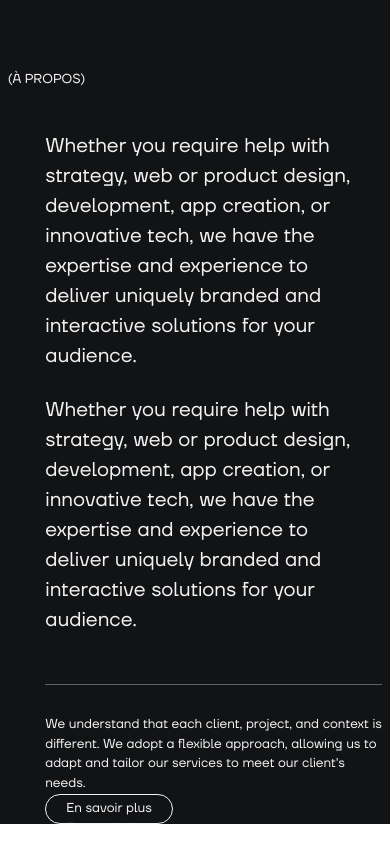
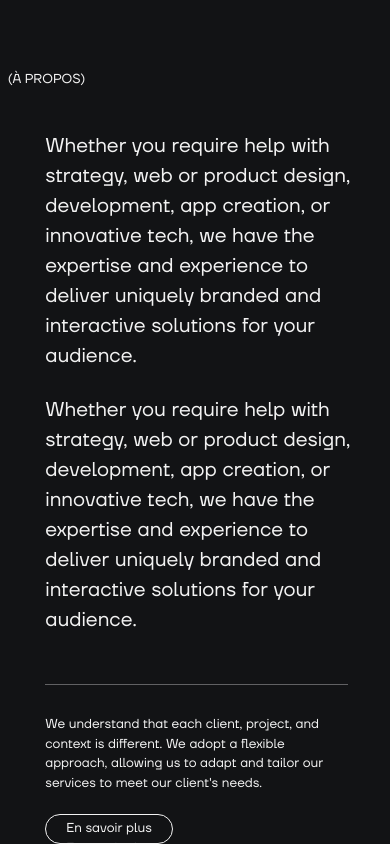
Before and after one commit to CyrilGouv/next-folio, a Next.js app: page / in a window 390 px wide. Shown: the part 1729-2573 px from the top of the page. Built offline with nearby package versions, Linux system fonts and the light colour scheme.

Commit message:
added intro content

```diff
--- a/animations/text/opacityAndTransformY.js
+++ b/animations/text/opacityAndTransformY.js
@@ -4,14 +4,15 @@ import ScrollTrigger from "gsap/dist/ScrollTrigger"
 gsap.registerPlugin(ScrollTrigger)
 
 
-const opacityAndTransformY = (section, text) => {
-    gsap.set(text, { autoAlpha: 0, yPercent: 25 })
+const opacityAndTransformY = (section, text, fromYPercent = 25, duration = 0.85, delay = 0) => {
+    gsap.set(text, { autoAlpha: 0, yPercent: fromYPercent })
 
     if (section) {
         gsap.to(text, {
             autoAlpha: 1,
             yPercent: 0,
-            duration: .85,
+            duration: duration,
+            delay: delay,
             ease: "power2.out",
             scrollTrigger: {
                 trigger: section,
--- a/components/Blocks/Intro/IntroContent.jsx
+++ b/components/Blocks/Intro/IntroContent.jsx
@@ -1,12 +1,27 @@
+"use client"
+
+import { useRef } from "react"
+import { useGSAP } from "@gsap/react"
 import TextInfo from "@/components/UI/Elements/Text/TextInfo"
 import TextReveal from "@/components/UI/Elements/Text/TextReveal"
 import Line from "@/components/UI/Elements/Line/Line"
 import Button from "@/components/UI/Elements/Button/Button"
+import opacityAndTransformY from "@/animations/text/opacityAndTransformY"
 
 import styles from "./IntroContent.module.scss"
 
 
 const IntroContent = ({ page }) => {
+
+    // Elements
+    const introBottom = useRef(null)
+    const introCta = useRef(null)
+
+    // Animations
+    useGSAP(() => {
+        opacityAndTransformY(introBottom.current, introBottom.current, 15, 0.85, 0.65)
+        opacityAndTransformY(introCta.current, introCta.current, 25, 0.85, 0.65)
+    })
 
     switch(page) {
         case "homepage":
@@ -21,15 +36,21 @@ const IntroContent = ({ page }) => {
                             <TextReveal text="Whether you require help with strategy, web or product design, development, app creation, or innovative tech, we have the expertise and experience to deliver uniquely branded and interactive solutions for your audience." delay={ 0.375 } />
                         </p>
 
-                        <p className="text--regular">
+                        <p className={ `${styles.intro__content__bottom} text--regular` }>
                             <Line />
 
-                            <span className={ styles.intro__content__bottom }>
+                            <span
+                                ref={ introBottom }
+                                className={ styles.intro__content__bottom__text }
+                            >
                                 We understand that each client, project, and context is different. We adopt a flexible approach, allowing us to adapt and tailor our services to meet our client's needs.
                             </span>
                         </p>
 
-                        <div className={ styles.intro__content__cta }>
+                        <div
+                            ref={ introCta }
+                            className={ styles.intro__content__cta }
+                        >
                             <Button text="En savoir plus" path="/a-propos" />
                         </div>
                     </div>
--- a/components/Blocks/Intro/IntroContent.module.scss
+++ b/components/Blocks/Intro/IntroContent.module.scss
@@ -8,10 +8,6 @@
         width: 90%;
         margin-left: auto;
         margin-top: var(--paddingM);
-
-        .text--regular {
-            width: 90%;
-        }
     }
 
     &__text,
@@ -26,10 +22,19 @@
         &:first-of-type {
             margin-bottom: var(--paddingS);
         }
+    }
 
-        &__inner {
+    &__bottom {
+        width: 90%;
+
+        &__text {
             display: inline-block;
         }
+    }
+
+    &__cta {
+        margin-bottom: 0;
+        margin-top: var(--paddingXS);
     }
 }
 
@@ -43,10 +48,10 @@
     .intro__content {
         &__wrapper {
             width: 80%;
+        }
 
-            .text--regular {
+        &__bottom {
             width: 80%;
-            }
         }
     }
 }
@@ -64,10 +69,10 @@
         &__wrapper {
             width: 64%;
             margin-top: 0;
+        }
 
-            .text--regular {
+        &__bottom {
             width: 73%;
-            }
         }
     }
 }
@@ -82,10 +87,8 @@
 */
 @media (min-width: 1024px) {
     .intro__content {
-        &__wrapper {
-            .text--regular {
+        &__bottom {
             width: 71%;
-            }
         }
     }
 }
@@ -98,10 +101,8 @@
 */
 @media (min-width: 1200px) {
     .intro__content {
-        &__wrapper {
-            .text--regular {
+        &__bottom {
             width: 69%;
-            }
         }
     }
 }
@@ -116,10 +117,10 @@
     .intro__content {
         &__wrapper {
             width: 50%;
+        }
 
-            .text--regular {
+        &__bottom {
             width: 67%;
-            }
         }
     }
 }
@@ -134,10 +135,10 @@
     .intro__content {
         &__wrapper {
             width: 48%;
+        }
 
-            .text--regular {
+        &__bottom {
             width: 65%;
         }
     }
 }
-}
```
Lines whose indentation alone changed are shown as unchanged.
